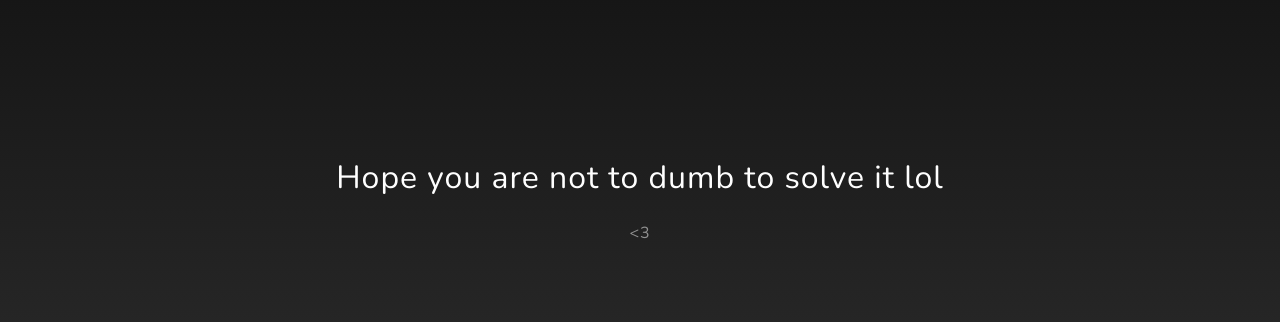
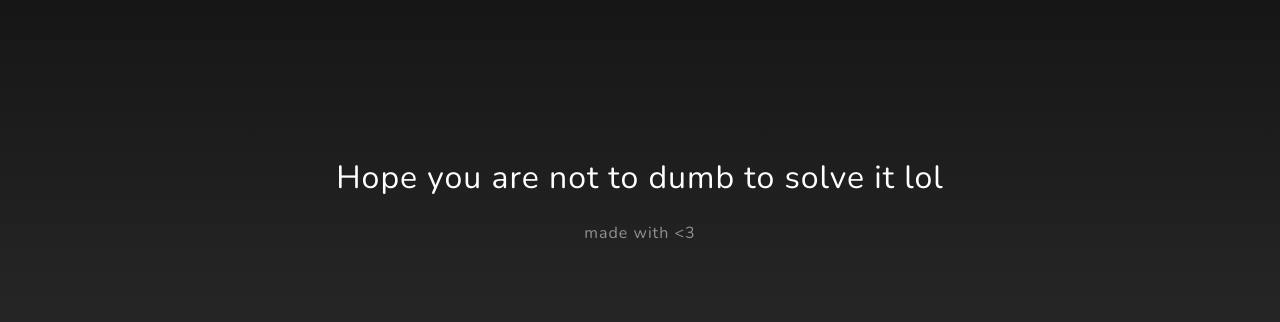
Before and after one commit to jiwidi/timtim-gift-2019, a Flask app: page / in a window 1280 px wide. Shown: the part 801-1123 px from the top of the page. Run offline with Flask 2, Linux system fonts and the light colour scheme; some libraries are stand-ins or nearby versions.

Commit message:
Updated index.html with <3

```diff
--- a/templates/index.html
+++ b/templates/index.html
@@ -74,7 +74,7 @@
         <div class="row">
           <div class="col-lg-8 mx-auto">
             <h2 class="text-white mb-4">Hope you are not to dumb to solve it lol </h2>
-            <p class="text-white-50"> <3
+            <p class="text-white-50"> made with <3 </p>
           </div>
         </div>
         <img src="static/img/ipad.png" class="img-fluid" alt="">
```
